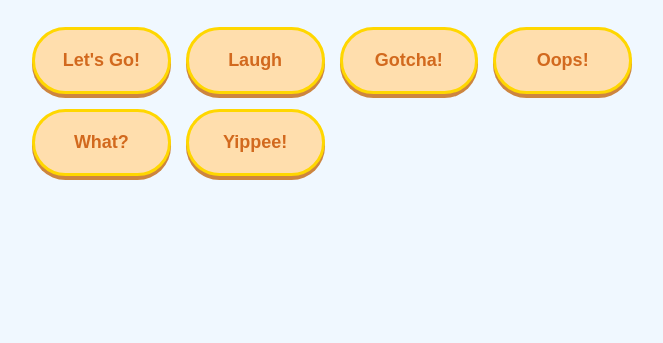
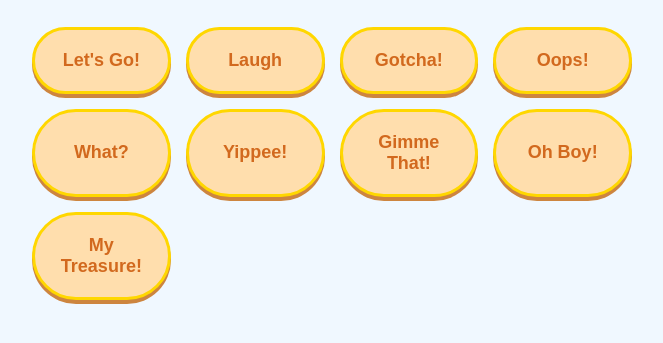
Before and after one commit to websimapi/websim-quaky-character-voice, a plain HTML site: page index.html in a window 1280 px wide. Shown: the part 133-476 px from the top of the page, without its empty margins (308-971 px from the left). Drawn offline with Linux system fonts and the light colour scheme.

Commit message:
v2: Lets Go! Gotcha and What? need and audio file Also add more and use this or something similar to get better voice snippets these need to be just talking snippets in the voice Generate an audio clip of a cartoonish voice inspired by classic animated c

```diff
--- a/index.html
+++ b/index.html
@@ -59,6 +59,9 @@
         <button data-sound="oops.mp3">Oops!</button>
         <button data-sound="what.mp3">What?</button>
         <button data-sound="yippee.mp3">Yippee!</button>
+        <button data-sound="gimme_that.mp3">Gimme That!</button>
+        <button data-sound="oh_boy.mp3">Oh Boy!</button>
+        <button data-sound="my_treasure.mp3">My Treasure!</button>
     </div>
 
     <script>
```
Also changed, not shown: 6 other files.
